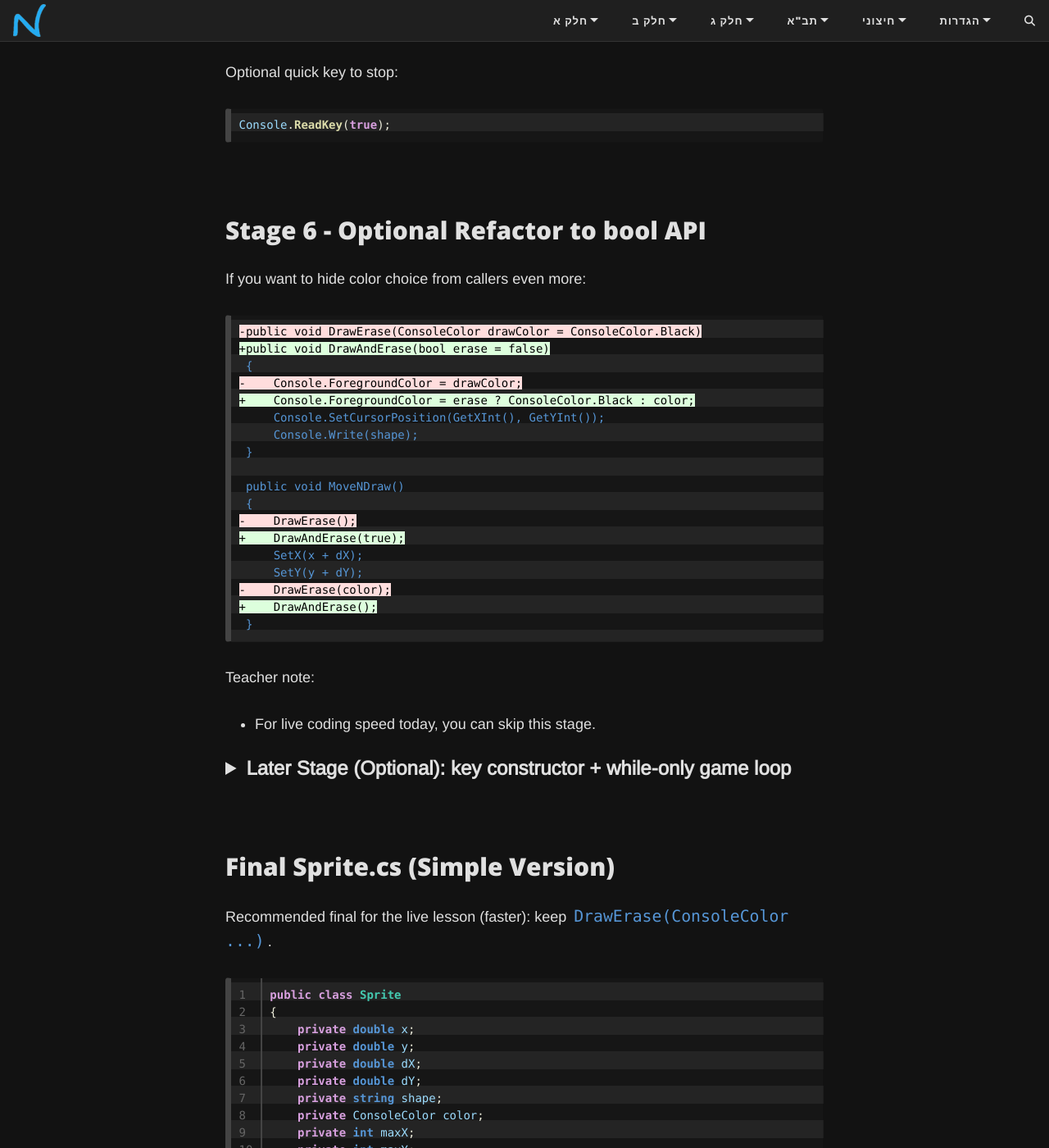
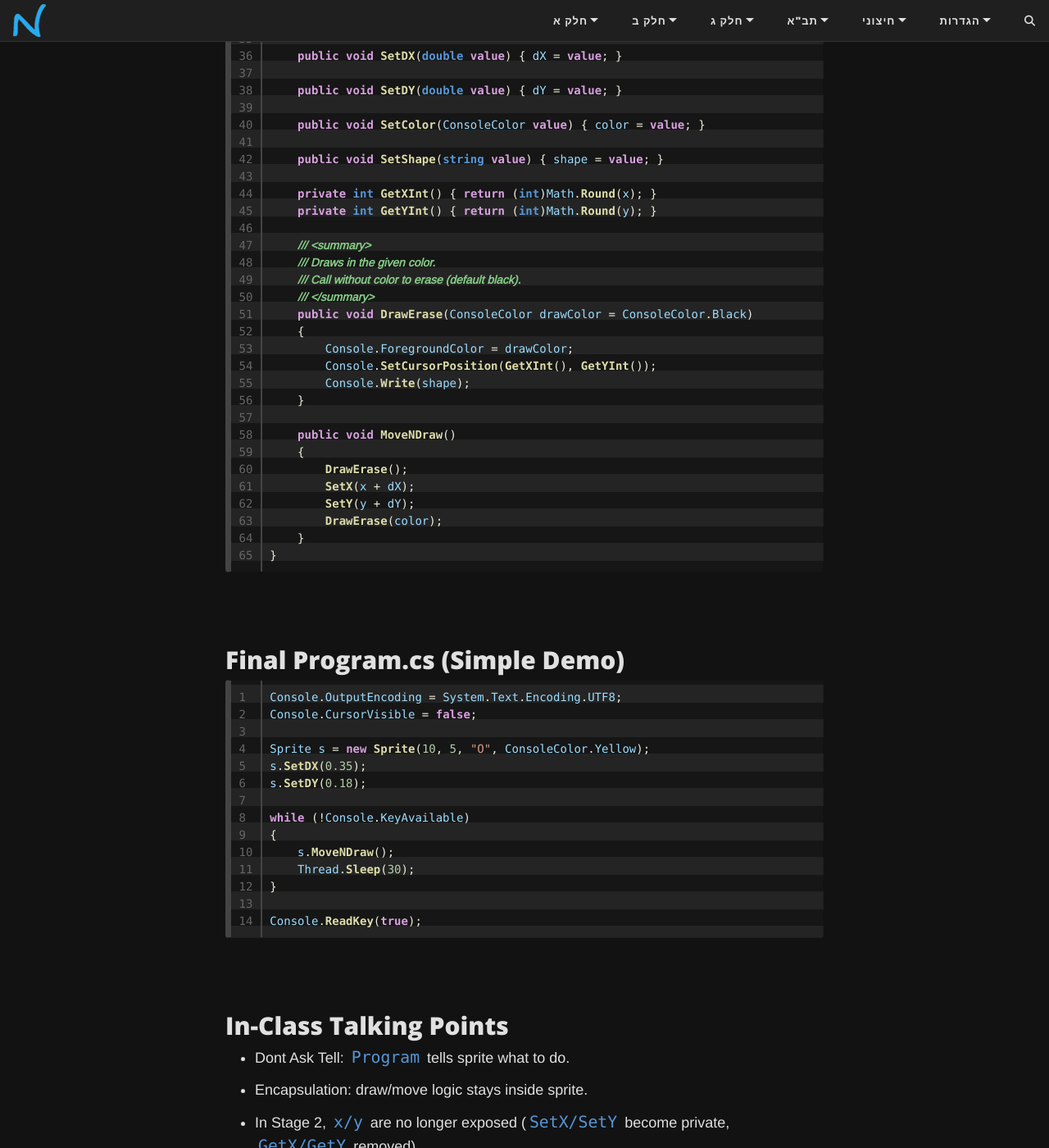
Before and after one commit to 3strategy/BeautifulYesodot, a Jekyll site: the page built from cs3e/Objects_03bSpriteDemo.md, in a window 1280 px wide and 1400 px high, scrolled down 7232 px. Shown: the whole window at 82% size. Built offline with Jekyll 4.4.1, drawn with Linux system fonts in a browser that asks for light colours; comment, search, counter and statistics services are not loaded; some of the changed text lies outside the part shown.

Commit message:
updates to Objects_03b

````diff
--- a/cs3e/Objects_03bSpriteDemo.md
+++ b/cs3e/Objects_03bSpriteDemo.md
@@ -1,9 +1,9 @@
 ---
 layout: page
-title: "Objects 03b Sprite Demo - Teacher Live Coding"
+title: "Objects 03b Sprite Demo"
 subtitle: "Dont Ask Tell with a tiny console Sprite class"
 chapter: 11.3b
-tags: [OOP, C#, Sprite, Console, DontAskTell]
+tags: [OOP, C#, Sprite, Console,Game, DontAskTell]
 lang: en
 ---
 
@@ -16,32 +16,15 @@
 }
 </style>
 
-## Purpose
-Build one tiny `Sprite` class live, no inheritance, start with Java-style getters/setters, then lock down API so the object does the work.
+## Core message
 
-Core message for teachers:
 - `Program` should not ask for internals and draw by itself.
 - `Program` should tell the object: `sprite.MoveNDraw();`
 
-## Time Box
-- `18-25` minutes live coding.
-- Keep one sprite only.
-- Keep one-char shape (`"O"` or `"@"`).
+## Stage 1 - First Pass (GS Snippet Style)
 
-## Stage 0 - Setup
-Create a new console app with two files:
-- `Program.cs`
-- `Sprite.cs`
+First pass is intentionally plain:
 
-Minimal `Program.cs` start:
-
-```csharp
-Console.OutputEncoding = System.Text.Encoding.UTF8;
-Console.CursorVisible = false;
-```
-
-## Stage 1 - First Pass (GS Snippet Style)
-First pass is intentionally plain:
 - all `private` fields first
 - constructor second
 - vanilla Java-style getters/setters third
@@ -144,11 +127,9 @@
 }
 ```
 
-Teacher line:
-- This is the quick first pass exactly as generated and lightly renamed.
+## Stage 2 - Modify the Vanilla Code for Game Rules
 
-## Stage 2 - Modify the Vanilla Code for Game Rules
-Now edit the generated constructor/getters/setters (do not rewrite from scratch).
+Edit the generated constructor/getters/setters (do not rewrite from scratch).
 At this stage, hide position internals: make `SetX/SetY` private and remove public `GetX/GetY`.
 
 ```diff
@@ -206,10 +187,12 @@
 ```
 
 Teacher line:
+
 - We use `double` for movement accuracy, but console draw needs rounded ints.
 - `Program` cannot directly set or read `x/y` anymore; it must tell the sprite what to do.
 
 ## Stage 3 - Add Draw/Erase as One Method
+
 Now give the object its own console behavior.
 
 ```diff
@@ -233,9 +216,11 @@
 ```
 
 Teacher line:
+
 - Default argument is black, so same method can erase.
 
 ## Stage 4 - Add MoveNDraw (Dont Ask Tell)
+
 Main behavior: erase old, move by `dX`/`dY`, draw new.
 
 ```diff
@@ -249,10 +234,12 @@
 ```
 
 Teacher line:
+
 - Program no longer calculates cursor location or paint details.
 - Program tells sprite to perform its own job.
 
 ## Stage 5 - Program Loop
+
 Very small demo loop for class.
 
 ```diff
@@ -272,33 +259,6 @@
 ```csharp
 Console.ReadKey(true);
 ```
-
-## Stage 6 - Optional Refactor to bool API
-If you want to hide color choice from callers even more:
-
-```diff
--public void DrawErase(ConsoleColor drawColor = ConsoleColor.Black)
-+public void DrawAndErase(bool erase = false)
- {
--    Console.ForegroundColor = drawColor;
-+    Console.ForegroundColor = erase ? ConsoleColor.Black : color;
-     Console.SetCursorPosition(GetXInt(), GetYInt());
-     Console.Write(shape);
- }
-
- public void MoveNDraw()
- {
--    DrawErase();
-+    DrawAndErase(true);
-     SetX(x + dX);
-     SetY(y + dY);
--    DrawErase(color);
-+    DrawAndErase();
- }
-```
-
-Teacher note:
-- For live coding speed today, you can skip this stage.
 
 <details markdown="1"><summary>Later Stage (Optional): key constructor + while-only game loop</summary>
 
@@ -344,6 +304,7 @@
 ```
 
 Teacher line:
+
 - This still follows Dont Ask Tell: `sprite.HandleKey(key)` instead of key logic spread in `Program`.
 
 While-only game loop template (no `do-while`):
@@ -369,6 +330,7 @@
 </details>
 
 ## Final Sprite.cs (Simple Version)
+
 Recommended final for the live lesson (faster): keep `DrawErase(ConsoleColor ...)`.
 
 {% highlight csharp linenos %}
@@ -459,6 +421,7 @@
 {% endhighlight %}
 
 ## In-Class Talking Points
+
 - Dont Ask Tell: `Program` tells sprite what to do.
 - Encapsulation: draw/move logic stays inside sprite.
 - In Stage 2, `x/y` are no longer exposed (`SetX/SetY` become private, `GetX/GetY` removed).
@@ -466,9 +429,6 @@
 - Bounds default to current console size, but can be overridden in constructor.
 - KIS: no inheritance, one class, one object, one behavior loop.
 
-## Quick Pre-Lesson Alignment Questions
-1. For today, do you want final API to stay `DrawErase(ConsoleColor)` or switch to `DrawAndErase(bool erase = false)` at the end?
-2. In the live demo, stop at auto-movement only, or include the later key-constructor extension?
 
 <details markdown="1"><summary>Final State (Copy/Paste): Arrow Keys Default + ESC loop</summary>
 
````
